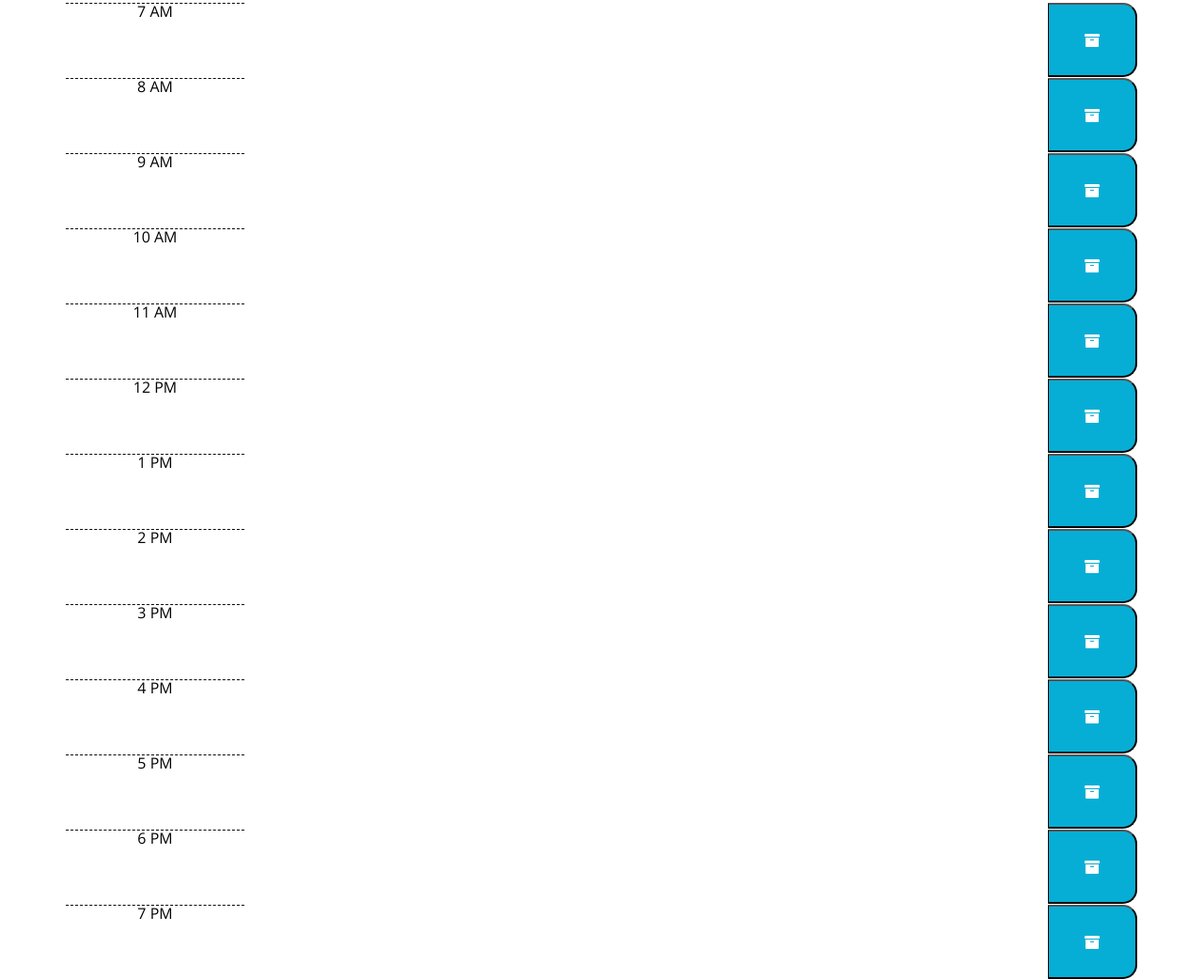
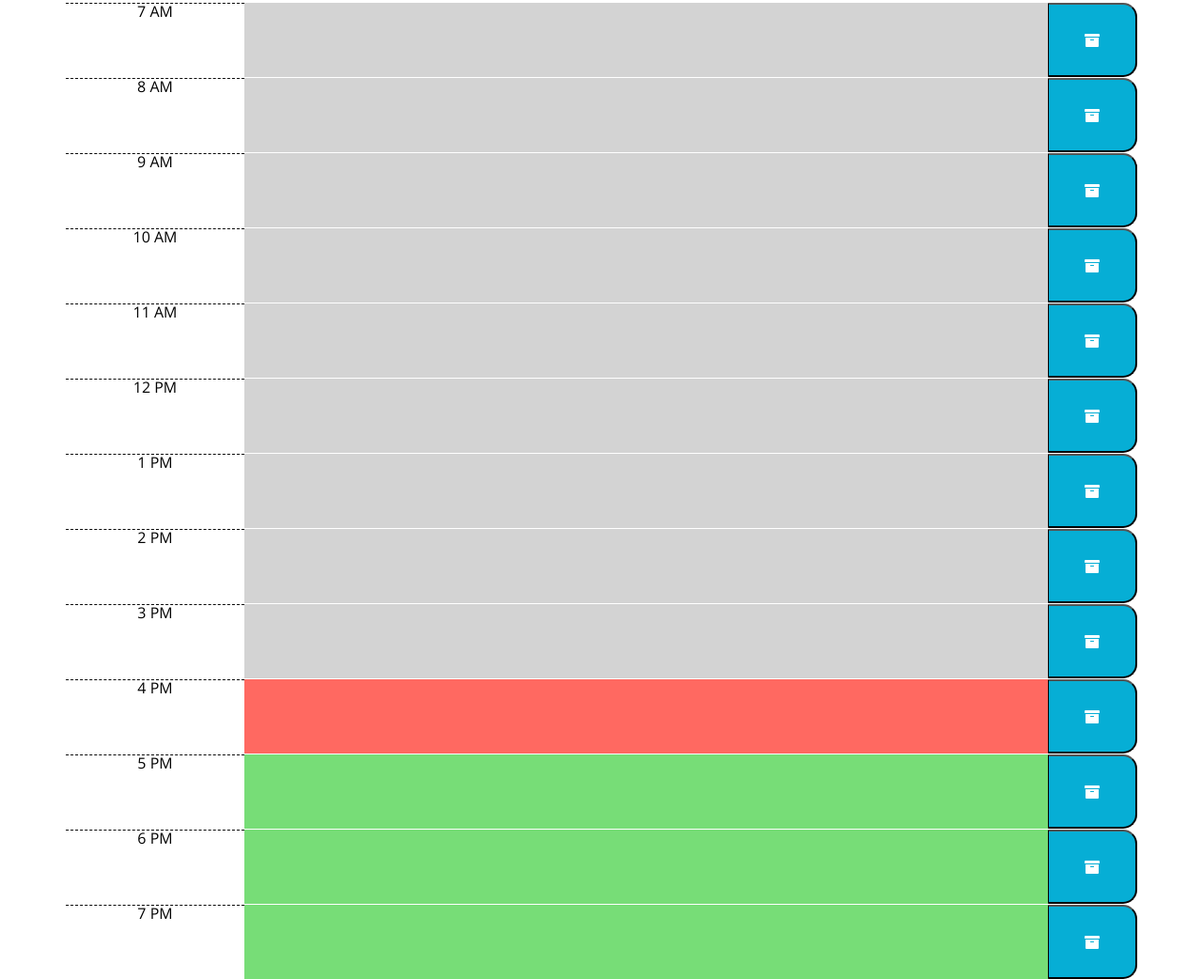
Before and after one commit to ashwinilh/work-day-planner, a plain HTML site: page index.html in a window 1280 px wide. Shown: the part 334-1376 px from the top of the page at 94% size. Drawn offline with nearby package versions, Linux system fonts and the light colour scheme.

Commit message:
adding color function for every hour

```diff
--- a/assets/script.js
+++ b/assets/script.js
@@ -1,27 +1,45 @@
+tasks = [];
 var loadTasks = function () {
     tasks = JSON.parse(localStorage.getItem("tasks"))
     if (!tasks) {
         tasks = {};
-    }
-    for (i = 0; i < tasks.length; i++) {
-        var index = i
-        console.log(index);
-        console.log(tasks[i])
+};
+printTasks(tasks)
+}
+var printTasks = function(){
+    $.each(tasks, function(list, arr){
 
-        var firstHour = index + 8
-        var taskP = $("<p>").addClass("text-item-" + firstHour).text(tasks[i])
-        console.log(firstHour)
+        var taskP = $("<p>").addClass("description task-item-" + list).text(arr)
+
+        console.log(list)
         console.log(taskP);
-        $(".task-" + firstHour).append(taskP);
-    }
-}
+
+        $("#task-item-" + list).replaceWith(taskP);
+    })
+ }
+
 //today's date loaded at the top of the page
 var day = (moment().format("MMMM D, YYYY"));
 $("#currentDay").text(day);
+//color code hours bins
+var hourCount = function () {
+    var currentHour = moment().hour()
+
+    for (var i = 7; i <= 19; i++) {
+        var taskArea = $("#task-" + i)
+        if (currentHour > i) {
+            $(taskArea).addClass("past");
+        } else if (currentHour === i) {
+            $(taskArea).addClass("present");
+        } else {
+            $(taskArea).addClass("future")
+        }
+    }
+}
 
 //To update task
-$(".task").on("click", "p", function () {
-
+$(".taskBin").on("click", "p", function () {
+    // console.log("<p> was clicked");
     var text = $(this)
         .text()
         .trim();
@@ -34,7 +52,7 @@ $(".task").on("click", "p", function () {
 });
 
 // Tasks pending
-$(".task").on("blur", "textarea", function () {
+$(".taskBin").on("blur", "textarea", function () {
     //get the textareas; current value/text
     var text = $(this)
         .val()
@@ -42,7 +60,7 @@ $(".task").on("blur", "textarea", function () {
     console.log(text)
 
     var taskP = $("<p>")
-        .addClass("m-1")
+        .addClass("taskItem")
         .text(text);
 
     // To replace textarea
@@ -53,11 +71,16 @@ $(".save-btn").on("click", function () {
 
     var index = $(".saveBtn").index(this);
 
-    tasks[index] = $(this).parent().find("p").text();
+    tasks[index] = $(this).parent().find(".taskItem").text();
 
     localStorage.setItem("tasks", JSON.stringify(tasks));
 
 
 });
+setInterval(function () {
+    hourAudit();
+}, 1000 * 60 * 60);
+
 
 loadTasks();
+hourCount();
--- a/assets/style.css
+++ b/assets/style.css
@@ -59,7 +59,7 @@ p {
 
 .future {
   background-color: #77dd77;
-  color: white;
+  color: black;
 }
 
 .saveBtn {
--- a/index.html
+++ b/index.html
@@ -21,7 +21,8 @@
 
       <div class = "row time-block">
         <div class = "col-2 hour">7 AM</div>
-        <div class = "col-9 task-7 taskBin" >
+        <div class = "col-9 taskBin" id="task-7" >
+          <p id = "task-item-0"></p>
 
         </div>
         <button class = "col 1 saveBtn" id="save-btn">
@@ -30,7 +31,8 @@
     </div>
     <div class = "row time-block">
       <div class = "col-2 hour">8 AM</div>
-      <div class = "col-9 task-8 taskBin">
+      <div class = "col-9 taskBin" id="task-8">
+        <p id = "task-item-1"></p>
 
       </div>
       <button class = "col 1 saveBtn" id="save-btn">
@@ -39,7 +41,8 @@
   </div>
   <div class = "row time-block">
     <div class = "col-2 hour">9 AM</div>
-    <div class = "col-9 task-9 taskBin" >
+    <div class = "col-9 taskBin" id="task-9" >
+      <p id = "task-item-2"></p>
 
     </div>
     <button class = "col 1 saveBtn" id="save-btn">
@@ -48,7 +51,8 @@
 </div>
 <div class = "row time-block">
   <div class = "col-2 hour">10 AM</div>
-  <div class = "col-9 task-10 taskBin">
+  <div class = "col-9 taskBin" id="task-10">
+    <p id = "task-item-3"></p>
 
   </div>
   <button class = "col 1 saveBtn" id="save-btn">
@@ -57,7 +61,8 @@
 </div>
 <div class = "row time-block">
   <div class = "col-2 hour">11 AM</div>
-  <div class = "col-9 task-11 taskBin" >
+  <div class = "col-9 taskBin" id="task-11" >
+    <p id = "task-item-4"></p>
 
   </div>
   <button class = "col 1 saveBtn" id="save-btn">
@@ -66,7 +71,8 @@
 </div>
 <div class = "row time-block">
 <div class = "col-2 hour">12 PM</div>
-<div class = "col-9 task-12 taskBin">
+<div class = "col-9 taskBin" id="task-12">
+  <p id = "task-item-5"></p>
 
 </div>
 <button class = "col 1 saveBtn" id="save-btn">
@@ -75,7 +81,8 @@
 </div>
 <div class = "row time-block">
   <div class = "col-2 hour">1 PM</div>
-  <div class = "col-9 task-13 taskBin" >
+  <div class = "col-9 taskBin" id="task-13">
+    <p id = "task-item-6"></p>
 
   </div>
   <button class = "col 1 saveBtn" id="save-btn">
@@ -84,7 +91,8 @@
 </div>
 <div class = "row time-block">
 <div class = "col-2 hour">2 PM</div>
-<div class = "col-9 task-14 taskBin">
+<div class = "col-9 taskBin" id="task-14">
+  <p id = "task-item-7"></p>
 
 </div>
 <button class = "col 1 saveBtn" id="save-btn">
@@ -93,7 +101,8 @@
 </div>
 <div class = "row time-block">
   <div class = "col-2 hour">3 PM</div>
-  <div class = "col-9 task-15 taskBin" >
+  <div class = "col-9 taskBin" id="task-15" >
+    <p id = "task-item-8"></p>
 
   </div>
   <button class = "col 1 saveBtn" id="save-btn">
@@ -102,7 +111,8 @@
 </div>
 <div class = "row time-block">
 <div class = "col-2 hour">4 PM</div>
-<div class = "col-9 task-16 taskBin">
+<div class = "col-9 taskBin" id="task-16">
+  <p id = "task-item-9"></p>
 
 </div>
 <button class = "col 1 saveBtn" id="save-btn">
@@ -111,7 +121,8 @@
 </div>
 <div class = "row time-block">
   <div class = "col-2 hour">5 PM</div>
-  <div class = "col-9 task-17 taskBin" >
+  <div class = "col-9 taskBin" id="task-17" >
+    <p id = "task-item-10"></p>
 
   </div>
   <button class = "col 1 saveBtn" id="save-btn">
@@ -120,7 +131,8 @@
 </div>
 <div class = "row time-block">
 <div class = "col-2 hour">6 PM</div>
-<div class = "col-9 task-18 taskBin">
+<div class = "col-9 taskBin" id="task-18">
+  <p id = "task-item-11"></p>
 
 </div>
 <button class = "col 1 saveBtn" id="save-btn">
@@ -129,7 +141,8 @@
 </div>
 <div class = "row time-block">
   <div class = "col-2 hour">7 PM</div>
-  <div class = "col-9 task-19">
+  <div class = "col-9 taskBin" id="task-19">
+    <p id = "task-item-12"></p>
 
   </div>
   <button class = "col 1 saveBtn" id="save-btn">
```
